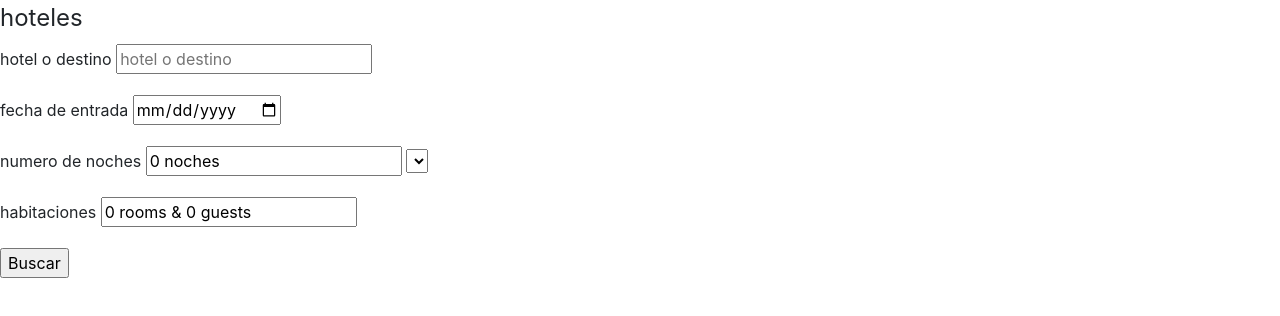
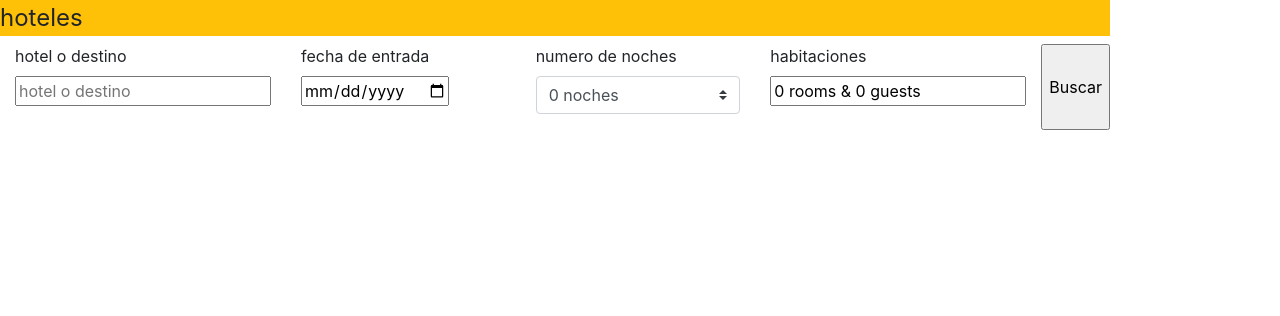
Before and after one commit to AleCasDel96/U05P01_Castrillo.github.io, a plain HTML site: page Index.html in a window 1280 px wide. Drawn offline with nearby package versions, Linux system fonts and the light colour scheme.

Commit message:
commit inicial

```diff
--- a/Index.html
+++ b/Index.html
@@ -7,31 +7,32 @@
     <link rel="stylesheet" href="https://cdn.jsdelivr.net/npm/bootstrap@4.5.3/dist/css/bootstrap.min.css" integrity="sha384-TX8t27EcRE3e/ihU7zmQxVncDAy5uIKz4rEkgIXeMed4M0jlfIDPvg6uqKI2xXr2" crossorigin="anonymous">
 </head>
 <body>
+    <div>
         <form>
-        <fieldset>
-            <legend>hoteles</legend>
-            <div class="form-group">
+            <fieldset class="container row">
+                <legend class="bg-warning">hoteles</legend>
+                <div class="form-group col">
                     <label for="destino">hotel o destino</label>
                     <input type="text" name="detino" id="destino" placeholder="hotel o destino">
                 </div>
-            <div class="form-group">
+                <div class="form-group col">
                     <label for="fecha">fecha de entrada</label>
                     <input type="date" name="fecha" id="fecha">
                 </div>
-            <div class="form-group">
+                <div class="form-group col">
                     <label for="noche">numero de noches</label>
-                <input type="text" name="noche" id="noche" value="0 noches">
-                <select name="noche" class="">
-                    <option value=""></option>
+                    <select name="noche" id="noche" class="custom-select">
+                        <option value="0" selected>0 noches</option>
                     </select>
                 </div>
-            <div class="form-group">
+                <div class="form-group col">
                     <label for="habita">habitaciones</label>
                     <input type="text" name="habita" id="habita" value="0 rooms & 0 guests">
                 </div>
                 <input type="submit" value="Buscar">
             </fieldset>
         </form>
+    </div>
     <!-- Optional JavaScript; choose one of the two! -->
 
     <!-- Option 1: jQuery and Bootstrap Bundle (includes Popper) -->
```
Lines whose indentation alone changed are shown as unchanged.
